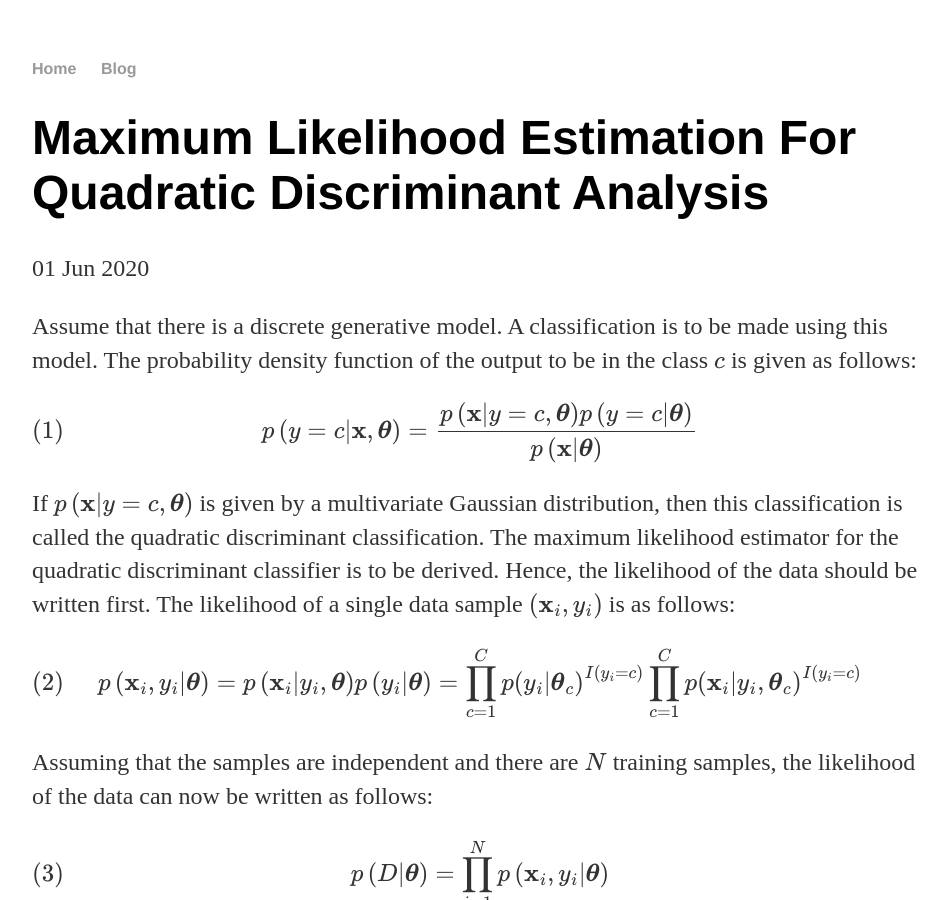
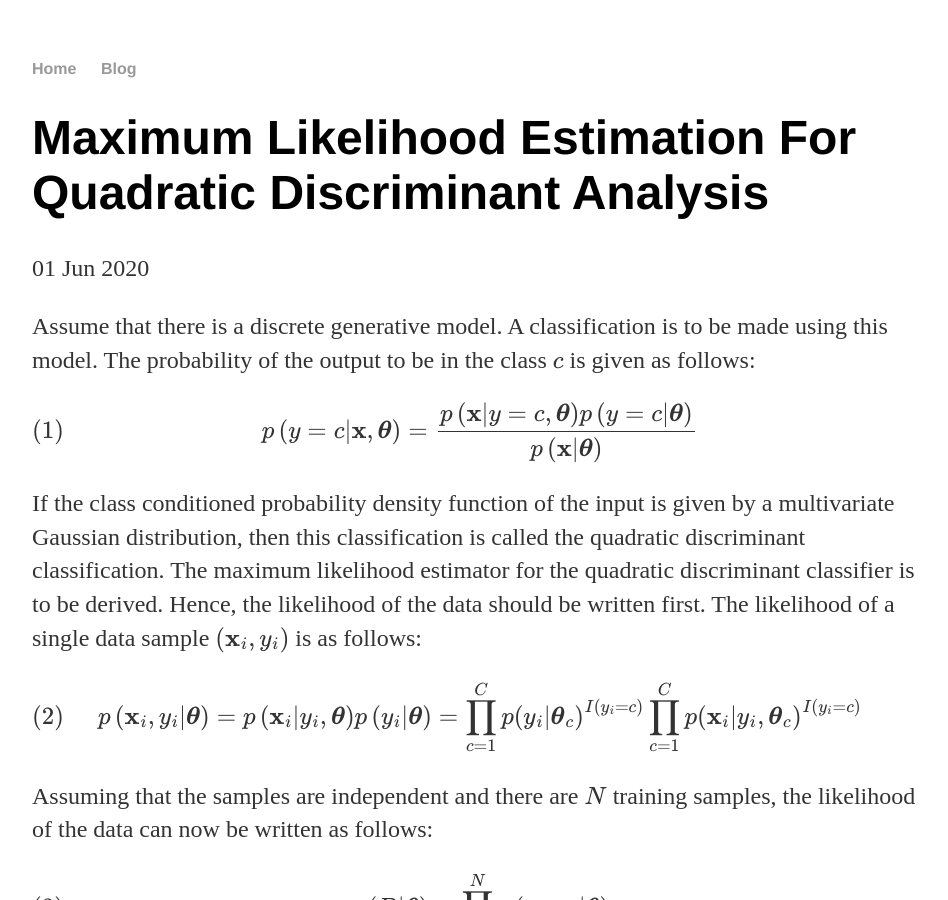
Before and after one commit to SaffetGokcenSen/saffetgokcensen.github.io, a Jekyll site: the page built from _posts/2020-06-01-maximum-likelihood-estimation-for-quadratic-discriminant-analysis.md, in a window 1280 px wide and 900 px high. Shown: the whole window, without its empty margins (160-1108 px from the left). Built offline with Jekyll 4.4.1, drawn with Linux system fonts in a browser that asks for light colours; some of the changed text lies outside the part shown.

Commit message:
corrections related with probability and pdf

```diff
--- a/_posts/2020-06-01-maximum-likelihood-estimation-for-quadratic-discriminant-analysis.md
+++ b/_posts/2020-06-01-maximum-likelihood-estimation-for-quadratic-discriminant-analysis.md
@@ -3,11 +3,11 @@ layout: post
 author: SAFFET GÖKÇEN ŞEN
 title: Maximum Likelihood Estimation For Quadratic Discriminant Analysis
 ---
-Assume that there is a discrete generative model. A classification is to be made using this model. The probability density function of the output to be in the class $c$ is given as follows:
+Assume that there is a discrete generative model. A classification is to be made using this model. The probability of the output to be in the class $c$ is given as follows:
 \begin{equation}
 p\left (y=c|\textbf{x}, \boldsymbol{\theta}\right )=\frac{p\left (\textbf{x}|y=c, \boldsymbol{\theta} \right )p\left (y=c|\boldsymbol{\theta} \right )}{p\left ( \textbf{x}|\boldsymbol{\theta}\right )}
 \end{equation}
-If $p\left (\textbf{x}|y=c, \boldsymbol{\theta} \right )$ is given by a multivariate Gaussian distribution, then this classification is called the quadratic discriminant classification. The maximum likelihood estimator for the quadratic discriminant classifier is to be derived. Hence, the likelihood of the data should be written first. The likelihood of a single data sample $\left (\textbf{x}\_{i}, y\_{i} \right )$ is as follows:
+If the class conditioned probability density function of the input is given by a multivariate Gaussian distribution, then this classification is called the quadratic discriminant classification. The maximum likelihood estimator for the quadratic discriminant classifier is to be derived. Hence, the likelihood of the data should be written first. The likelihood of a single data sample $\left (\textbf{x}\_{i}, y\_{i} \right )$ is as follows:
 \begin{equation}
 p\left (\textbf{x}\_{i}, y\_{i}|\boldsymbol{\theta}\right )=p\left (\textbf{x}\_{i}|y\_{i}, \boldsymbol{\theta} \right ) p\left (y\_{i}|\boldsymbol{\theta} \right )=\prod\_{c=1}^{C} p\left (y\_{i}|\boldsymbol{\theta}\_{c} \right )^{I\left (y\_{i}=c \right )}\prod\_{c=1}^{C}p\left (\textbf{x}\_{i}|y\_{i}, \boldsymbol{\theta}\_{c} \right )^{I\left (y\_{i}=c \right )}
 \end{equation}
@@ -42,7 +42,7 @@ is plugged in place of $p\left (y\_{i}=c|\boldsymbol{\theta}\_{c} \right )$. $N\
 \begin{equation}
 \boldsymbol{\Sigma}\_{c\_{MLE}} = \frac{1}{N\_{c}} \sum\_{i:y\_{i}=c} \left (\textbf{x}\_{i}-\boldsymbol{\mu}\_{c\_{MLE}} \right )\left (\textbf{x}\_{i}-\boldsymbol{\mu}\_{c\_{MLE}} \right )^{T}
 \end{equation}
-The maximum likelihood estimation measure for $p\left (y=c|\textbf{x}, \boldsymbol{\theta}\right )$ is calculated without computing $p\left ( \textbf{x}|\boldsymbol{\theta}\right )$ since it is the same for all of the classes. A sample for the maximum likelihood estimation is given on [this link](https://github.com/SaffetGokcenSen/Gaussian-Models/blob/master/mle_for_quadratic_discriminant%20_analysis.ipynb).
+A sample for the maximum likelihood estimation is given on [this link](https://github.com/SaffetGokcenSen/Gaussian-Models/blob/master/mle_for_quadratic_discriminant%20_analysis.ipynb).
 
 $\textbf{References}$
 
```
